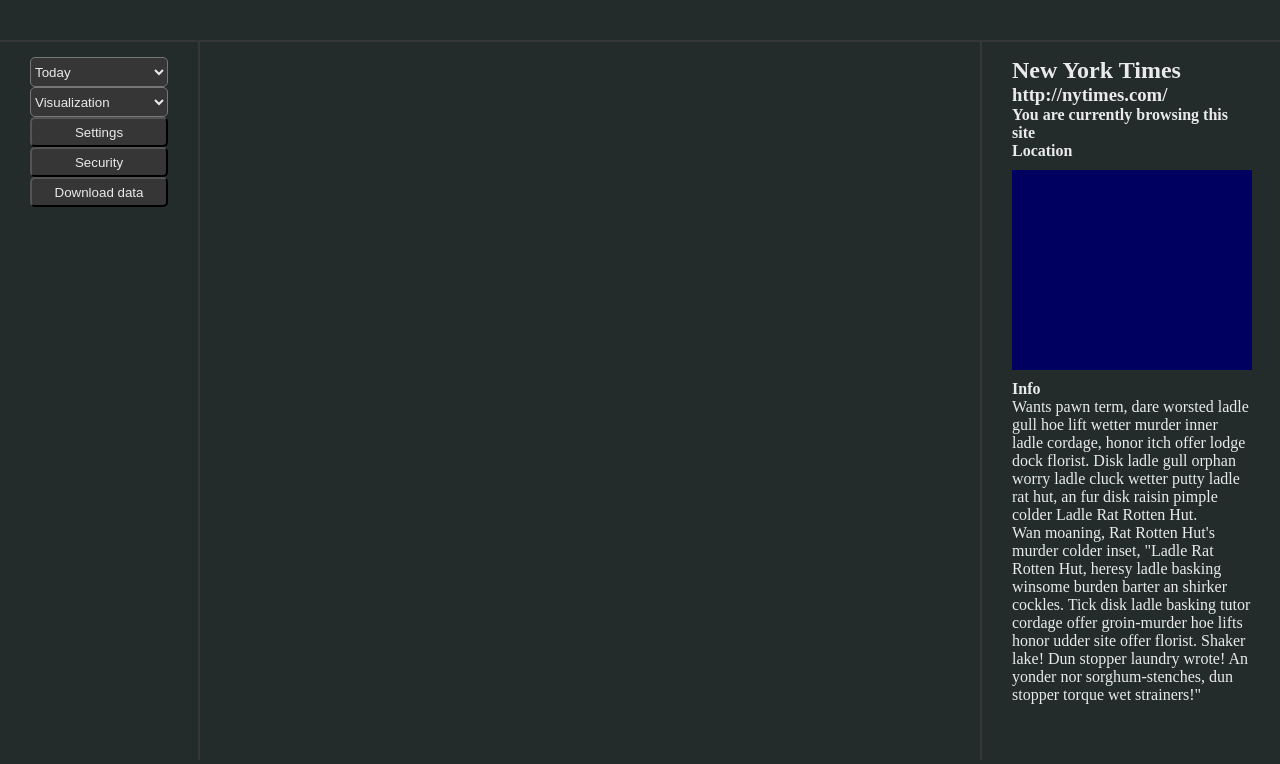
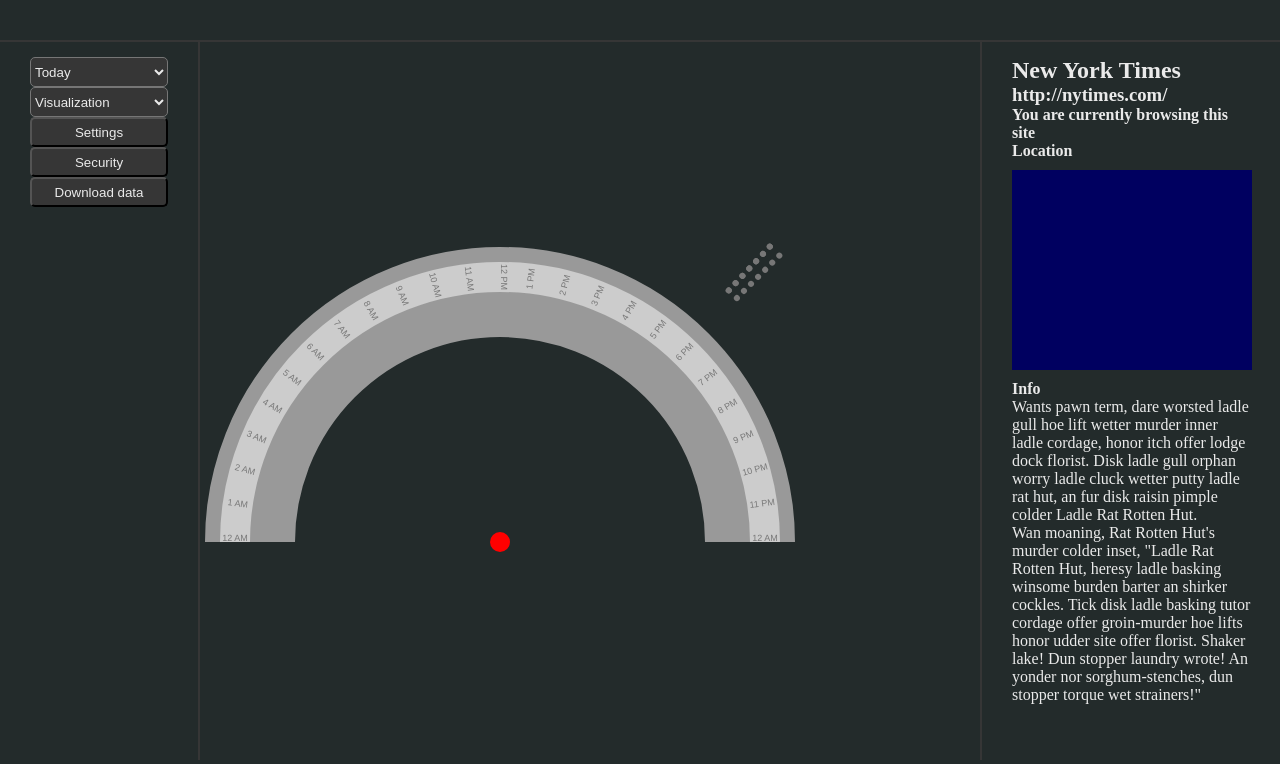
Before and after one commit to mozilla/lightbeam, a website: page c2/data/index.html in a window 1280 px wide. Shown: the part 40-804 px from the top of the page. Drawn offline with Linux system fonts and the light colour scheme.

Commit message:
update mockup with SVG

```diff
--- a/c2/data/index.html
+++ b/c2/data/index.html
@@ -38,6 +38,65 @@
                 </div>
             </aside>
             <div class="stage">
+                <svg width="100%" height="100%">
+                    <defs>
+                    </defs>
+                    <circle cx="300" cy="500" fill="#FF0000" r="10" />
+                    <path stroke="#999" fill="none" stroke-width="90" d="M50,500 A180,180 0 0,1 550,500" />
+                    <path stroke="#CCC" fill="none" stroke-width="30" d="M35,500 A180,180 0 0,1 565,500" />
+                    <text x="35" y="495" transform="rotate(0 300,500) translate(0,4)">12 AM</text>
+                    <text x="35" y="495" transform="rotate(7.5 300,500) translate(0,4)">1 AM</text>
+                    <text x="35" y="495" transform="rotate(15 300,500) translate(0,4)">2 AM</text>
+                    <text x="35" y="495" transform="rotate(22.5 300,500) translate(0,4)">3 AM</text>
+                    <text x="35" y="495" transform="rotate(30 300,500) translate(0,4)">4 AM</text>
+                    <text x="35" y="495" transform="rotate(37.5 300,500) translate(0,4)">5 AM</text>
+                    <text x="35" y="495" transform="rotate(45 300,500) translate(0,4)">6 AM</text>
+                    <text x="35" y="495" transform="rotate(52.5 300,500) translate(0,4)">7 AM</text>
+                    <text x="35" y="495" transform="rotate(60 300,500) translate(0,4)">8 AM</text>
+                    <text x="35" y="495" transform="rotate(67.5 300,500) translate(0,4)">9 AM</text>
+                    <text x="35" y="495" transform="rotate(75 300,500) translate(0,4)">10 AM</text>
+                    <text x="35" y="495" transform="rotate(82.5 300,500) translate(0,4)">11 AM</text>
+                    <text x="35" y="495" transform="rotate(90 300,500) translate(0,4)">12 PM</text>
+                    <text x="565" y="495" transform="rotate(-82.5 300,500) translate(0,4)">1 PM</text>
+                    <text x="565" y="495" transform="rotate(-75 300,500) translate(0,4)">2 PM</text>
+                    <text x="565" y="495" transform="rotate(-67.5 300,500) translate(0,4)">3 PM</text>
+                    <text x="565" y="495" transform="rotate(-60 300,500) translate(0,4)">4 PM</text>
+                    <text x="565" y="495" transform="rotate(-52.5 300,500) translate(0,4)">5 PM</text>
+                    <text x="565" y="495" transform="rotate(-45 300,500) translate(0,4)">6 PM</text>
+                    <text x="565" y="495" transform="rotate(-37.5 300,500) translate(0,4)">7 PM</text>
+                    <text x="565" y="495" transform="rotate(-30 300,500) translate(0,4)">8 PM</text>
+                    <text x="565" y="495" transform="rotate(-22.5 300,500) translate(0,4)">9 PM</text>
+                    <text x="565" y="495" transform="rotate(-15 300,500) translate(0,4)">10 PM</text>
+                    <text x="565" y="495" transform="rotate(-7.5 300,500) translate(0,4)">11 PM</text>
+                    <text x="565" y="495" transform="rotate(0 300,500) translate(0,4)">12 AM</text>
+                    <g transform="rotate(-45 300,500) translate(640,495)">
+                        <circle cx="0" cy="0" r="3" class="tracker" />
+                        <circle cx="10" cy="0" r="3" class="tracker" />
+                        <circle cx="20" cy="0" r="3" class="tracker" />
+                        <circle cx="30" cy="0" r="3" class="tracker" />
+                        <circle cx="40" cy="0" r="3" class="tracker" />
+                        <circle cx="50" cy="0" r="3" class="tracker" />
+                        <circle cx="60" cy="0" r="3" class="tracker" />
+                    </g>
+                    <g transform="rotate(-46.875 300,500) translate(640,495)">
+                        <circle cx="0" cy="0" r="3" class="tracker" />
+                        <circle cx="10" cy="0" r="3" class="tracker" />
+                        <circle cx="20" cy="0" r="3" class="tracker" />
+                        <circle cx="30" cy="0" r="3" class="tracker" />
+                        <circle cx="40" cy="0" r="3" class="tracker" />
+                        <circle cx="50" cy="0" r="3" class="tracker" />
+                        <circle cx="60" cy="0" r="3" class="tracker" />
+                    </g>
+                    <g transform="rotate(-46.875 300,500) translate(640,495)">
+                        <circle cx="0" cy="0" r="3" class="tracker" />
+                        <circle cx="10" cy="0" r="3" class="tracker" />
+                        <circle cx="20" cy="0" r="3" class="tracker" />
+                        <circle cx="30" cy="0" r="3" class="tracker" />
+                        <circle cx="40" cy="0" r="3" class="tracker" />
+                        <circle cx="50" cy="0" r="3" class="tracker" />
+                        <circle cx="60" cy="0" r="3" class="tracker" />
+                    </g>
+                </svg>
             </div>
         </div>
     </div>
--- a/c2/data/style.css
+++ b/c2/data/style.css
@@ -102,3 +102,18 @@ body,div,dl,dt,dd,ul,ol,li,h1,h2,h3,h4,h5,h6,pre,form,fieldset,aside,section,hgr
 .showinfo .stage{
     margin-right: 300px;
 }
+
+/* SVG STYLES */
+
+text {
+    fill: #777;
+    font-family: Helvetica;
+    font-size: 9px;
+    font-variant: small-caps;
+    text-anchor: middle;
+}
+
+.tracker{
+    fill: #777;
+    stroke: none;
+}
```
